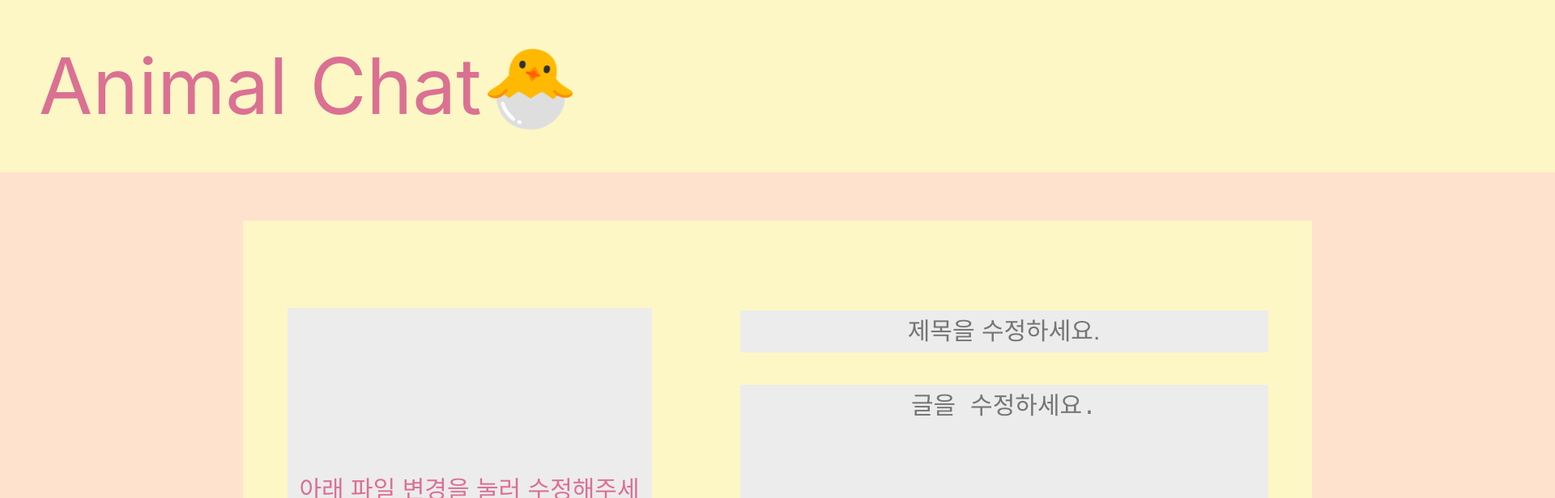
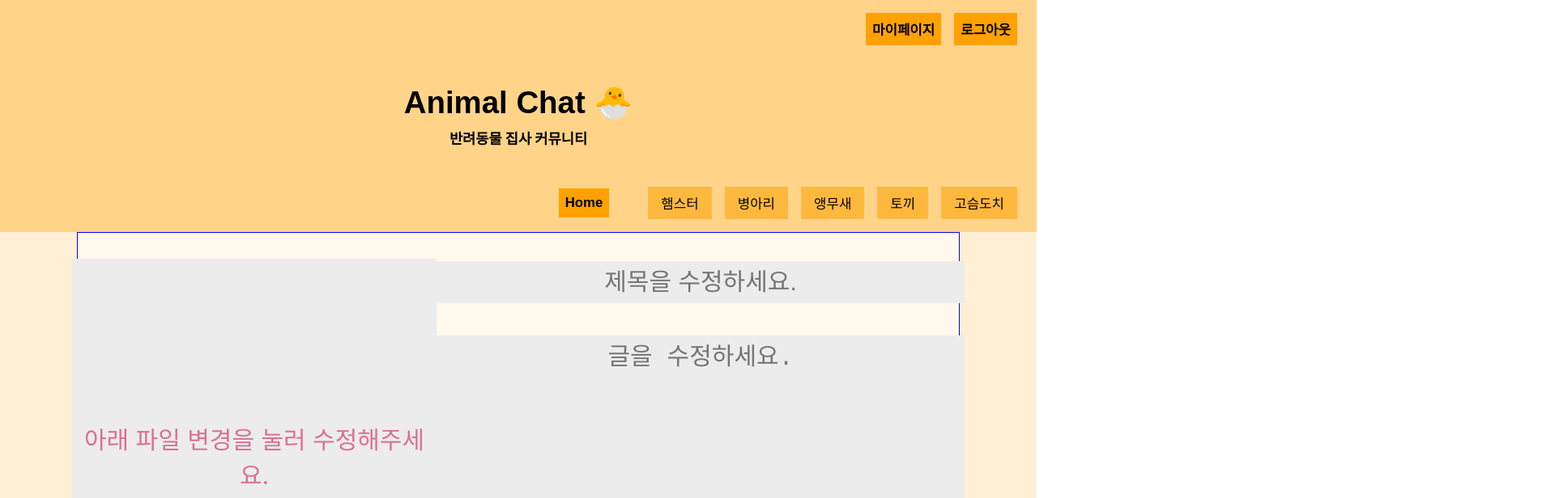
Before and after one commit to emily-hong/AnimalChat, a React (Create React App) app in the folder client/: page /postedit in a window 1280 px wide. Shown: the top 616 px of the page at 81% size, 1920 px wide, since content can reach past the window. Built offline with nearby package versions, Linux system fonts and the light colour scheme; no server answers.

Commit message:
Style: 스타일 컴포넌트 코드 사이에 공백 추가

```diff
--- a/client/src/pages/7.postEdit.js
+++ b/client/src/pages/7.postEdit.js
@@ -2,37 +2,43 @@ import { useHistory } from "react-router-dom"
 import React, { useState } from "react"
 import styled from "styled-components"
 import axios from "axios"
+import Header from "../components/Header"
+import Navigation from "../components/Navigation"
 
 const Body = styled.div`
-  box-sizing: border-box;
-  width: 1920px;
-  height: 1080px;
-  background-color: #ffe2cd;
-  // border: 1px solid gray;
+  display: flex;
+  flex-direction: column;
+  align-items: center;
+  justify-content: center;
+  background-color: #FEEFD5;
+  width: 100vw;
+  // height: 100vh;
 `
 
-const Header = styled.div`
-  padding-bottom: 0.5em;
-  padding-left: 0.5em;
-  padding-top: 0.5em;
-  font-size: 6em;
-  text-align: left;
-  color: palevioletred;
-  background: #fdf7c5;
-  // border: 1px solid gray;
+// const Header = styled.div`
+//   padding-bottom: 0.5em;
+//   padding-left: 0.5em;
+//   padding-top: 0.5em;
+//   font-size: 6em;
+//   text-align: left;
+//   color: palevioletred;
+//   background: #fdf7c5;
+//   // border: 1px solid gray;
+// `
+
+const ContentBox = styled.div`
+  // margin: 60px;
+  // margin-left: 300px;
+  background-color: #FFF9EE;
+  padding: 2rem;
+  width: 80vw;
+  height: inherit;
+  display: flex;
+  align-items: center;
+  justify-content: center;
+  border: 1px solid blue;
 `
 
-const ContentBox = styled.div`
-  margin: 60px;
-  margin-left: 300px;
-  width: 1320px;
-  height: 750px;
-  background-color: #fdf7c5;
-  // border: 1px solid red;
-  display: flex;
-  align-items: center;
-  justify-content: space-around;
-`
 const PhotoBox = styled.div`
   // border: 1px solid gray;
   width: 450px;
@@ -41,6 +47,7 @@ const PhotoBox = styled.div`
   font-size: 30px;
   color: palevioletred;
 `
+
 const PhotoBoxDiv = styled.div`
   // border: 1px solid gray;
   margin-top: 200px;
@@ -49,6 +56,7 @@ const PhotoBoxDiv = styled.div`
   text-align: center;
   color: palevioletred;
 `
+
 const TitlePostDiv = styled.div`
   // border: 1px solid gray;
   display: flex;
@@ -56,6 +64,7 @@ const TitlePostDiv = styled.div`
   // justify-content: space-around;
   // align-items: flex-end;
 `
+
 const TitlePostDiv2 = styled.div`
   // border: 1px solid gray;
   margin-top: 25px;
@@ -64,12 +73,14 @@ const TitlePostDiv2 = styled.div`
   justify-content: space-around;
   // align-items: flex-end;
 `
+
 const TitlePostDiv3 = styled.div`
   // border: 1px solid gray;
   display: flex;
   flex-direction: column;
   justify-content: space-between;
 `
+
 const TitlePostDiv4 = styled.div`
   // border: 1px solid gray;
   text-align: center;
@@ -78,6 +89,7 @@ const TitlePostDiv4 = styled.div`
   flex-direction: row;
   justify-content: space-around;
 `
+
 const PhotoSelectBtn = styled.div`
   text-align: center;
   font-size: 20px;
@@ -86,6 +98,7 @@ const PhotoSelectBtn = styled.div`
   background-color: #ffe2cd;
   color: palevioletred;
 `
+
 const PhotoSelectBtnMargin = styled.div`
   // border: 1px solid gray;
   margin-top: 15px;
@@ -94,6 +107,7 @@ const PhotoSelectBtnMargin = styled.div`
   // height: 60px;
   // background-color: #ffe2cd;
 `
+
 const PhotoUpLoadBtn = styled.div`
   font-size: 20px;
   color: palevioletred;
@@ -103,6 +117,7 @@ const PhotoUpLoadBtn = styled.div`
   height: 60px;
   background-color: #ffe2cd;
 `
+
 const TitleBox = styled.input`
   border: 1px solid #ececec;
   margin-bottom: 40px;
@@ -113,6 +128,7 @@ const TitleBox = styled.input`
   color: palevioletred;
   text-align: center;
 `
+
 const PostBox = styled.textarea`
   border: 1px solid #ececec;
   width: 650px;
@@ -131,6 +147,7 @@ const PostUploadBtn = styled.div`
   font-size: 20px;
   color: palevioletred;
 `
+
 const CancelBtn = styled.div`
   // border: 1px solid gray;
   width: 250px;
@@ -139,6 +156,7 @@ const CancelBtn = styled.div`
   font-size: 20px;
   color: palevioletred;
 `
+
 const PostCompletionBtnMargin = styled.div`
   // border: 1px solid gray;
   margin-top: 15px;
@@ -147,6 +165,7 @@ const PostCompletionBtnMargin = styled.div`
   // height: 60px;
   // background-color: #ffe2cd;
 `
+
 const PostCancelBtnMargin = styled.div`
   // border: 1px solid gray;
   margin-top: 15px;
@@ -155,6 +174,7 @@ const PostCancelBtnMargin = styled.div`
   // height: 60px;
   // background-color: #ffe2cd;
 `
+
 const url =
   process.env.REACT_APP_URL ||
   "http://ec2-54-180-102-202.ap-northeast-2.compute.amazonaws.com"
@@ -208,7 +228,8 @@ export const PostEdit = (props) => {
 
   return (
     <Body>
-      <Header>Animal Chat🐣</Header>
+      <Header />
+      <Navigation />
       <ContentBox>
         <TitlePostDiv3>
           <PhotoBox>
```
